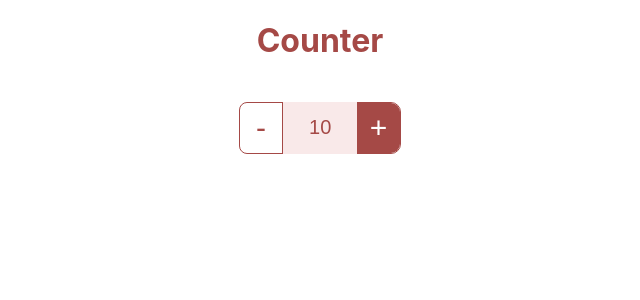
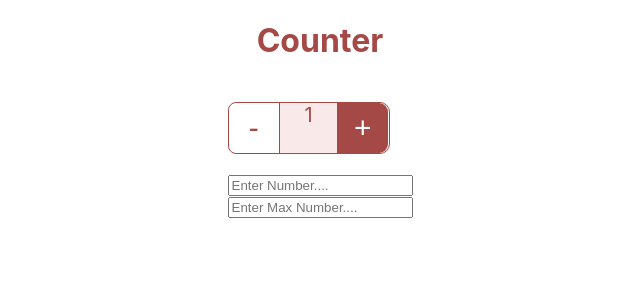
Before and after one commit to Pooja9783/quick-sell, a React (Create React App) app: page / in a window 1280 px wide. Shown: the top 300 px of the page, without its empty margins (320-960 px from the left). Built offline with nearby package versions, Linux system fonts and the light colour scheme.

Commit message:
implemented counter

```diff
--- a/src/Components/Counter.jsx
+++ b/src/Components/Counter.jsx
@@ -2,30 +2,38 @@ import React from "react";
 import { useState } from "react";
 import "../Style/Counter.css";
 const Counter = () => {
-  //   let [counter, setCounter] = useState(10);
-  let [input, setInput] = useState(10);
-  const counterVal = (val) => {
-    if (input == " ") {
-      setInput(1);
-    } else if (input === 1000) {
-      setInput(val + 1);
-    } else {
-      setInput(val + 1);
-    }
-  };
+  let [counter, setCounter] = useState(1);
+  let [max, setMax] = useState(1000);
+
+  //   const maxVal = (val) => {
+  //     if (counter < 1000) {
+  //       setMax(1);
+  //     }
+  //   };
 
   return (
     <div className="counter-app">
       <div className="counter">
         <div className="counter-border">
-          <button onClick={() => setInput(input - 1)}>-</button>
-          <input
-            tpye="text"
-            onChange={(e) => setInput(e.target.value)}
-            value={+input}
-          />
-          <button onClick={() => counterVal(Number(input))}>+</button>
+          <button onClick={() => (counter > 1 ? setCounter(counter - 1) : 1)}>
+            -
+          </button>
+          <p>{counter}</p>
+          <button onClick={() => (counter < max ? setCounter(counter + 1) : 1)}>
+            +
+          </button>
         </div>
+        <input
+          tpye="Number"
+          onChange={(e) => setCounter(Number(e.target.value))}
+          placeholder="Enter Number...."
+        />
+        <br />
+        <input
+          tpye="Number"
+          onChange={(e) => setMax(Number(e.target.value))}
+          placeholder="Enter Max Number...."
+        />
       </div>
     </div>
   );
--- a/src/Style/Counter.css
+++ b/src/Style/Counter.css
@@ -14,7 +14,7 @@
 border-top-right-radius: 10px;
 border-bottom-right-radius: 10px;
 }
-input{
+P{
   width: 70px;
   background: #f9e9e9;
   border: none;
```
